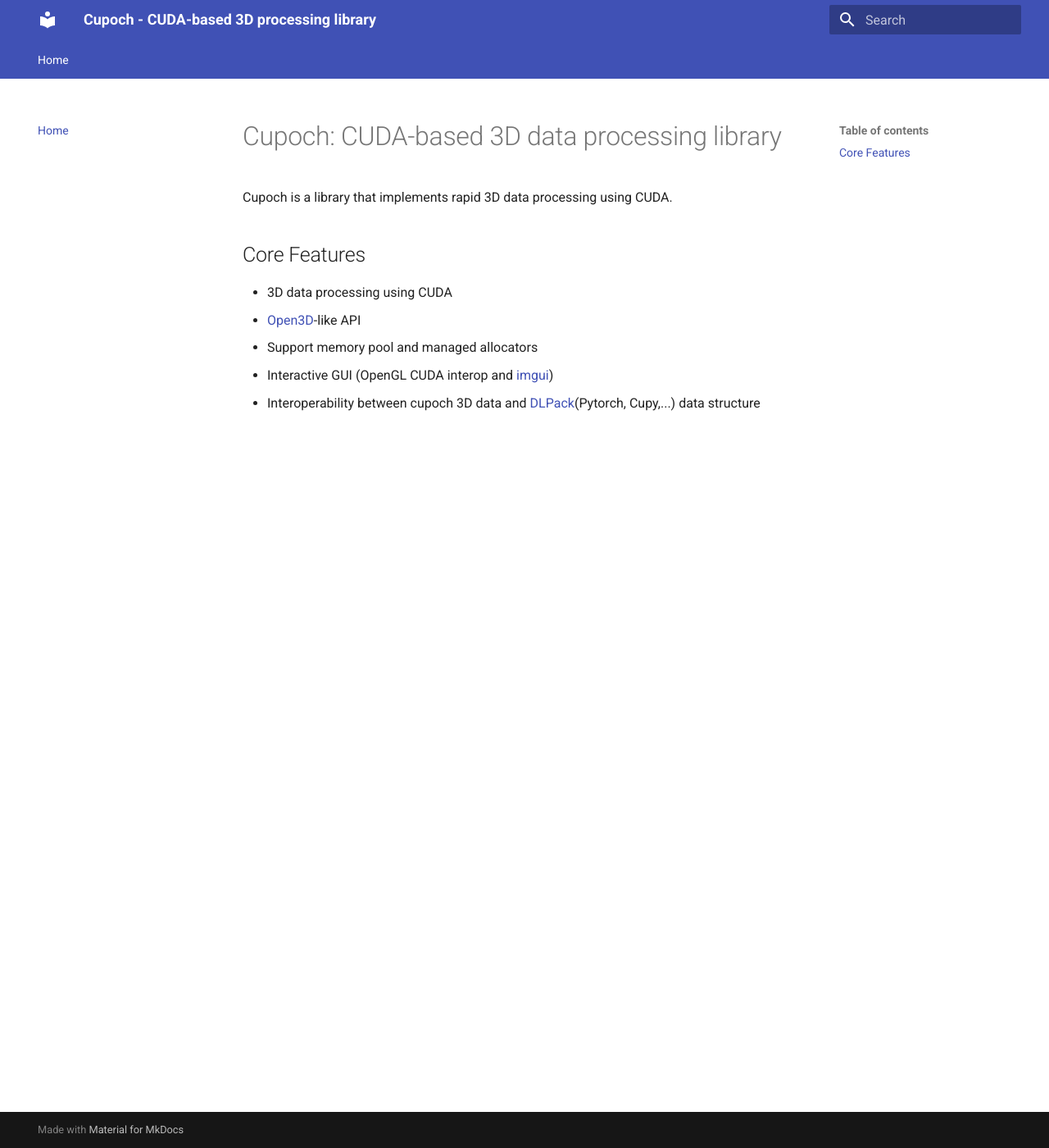
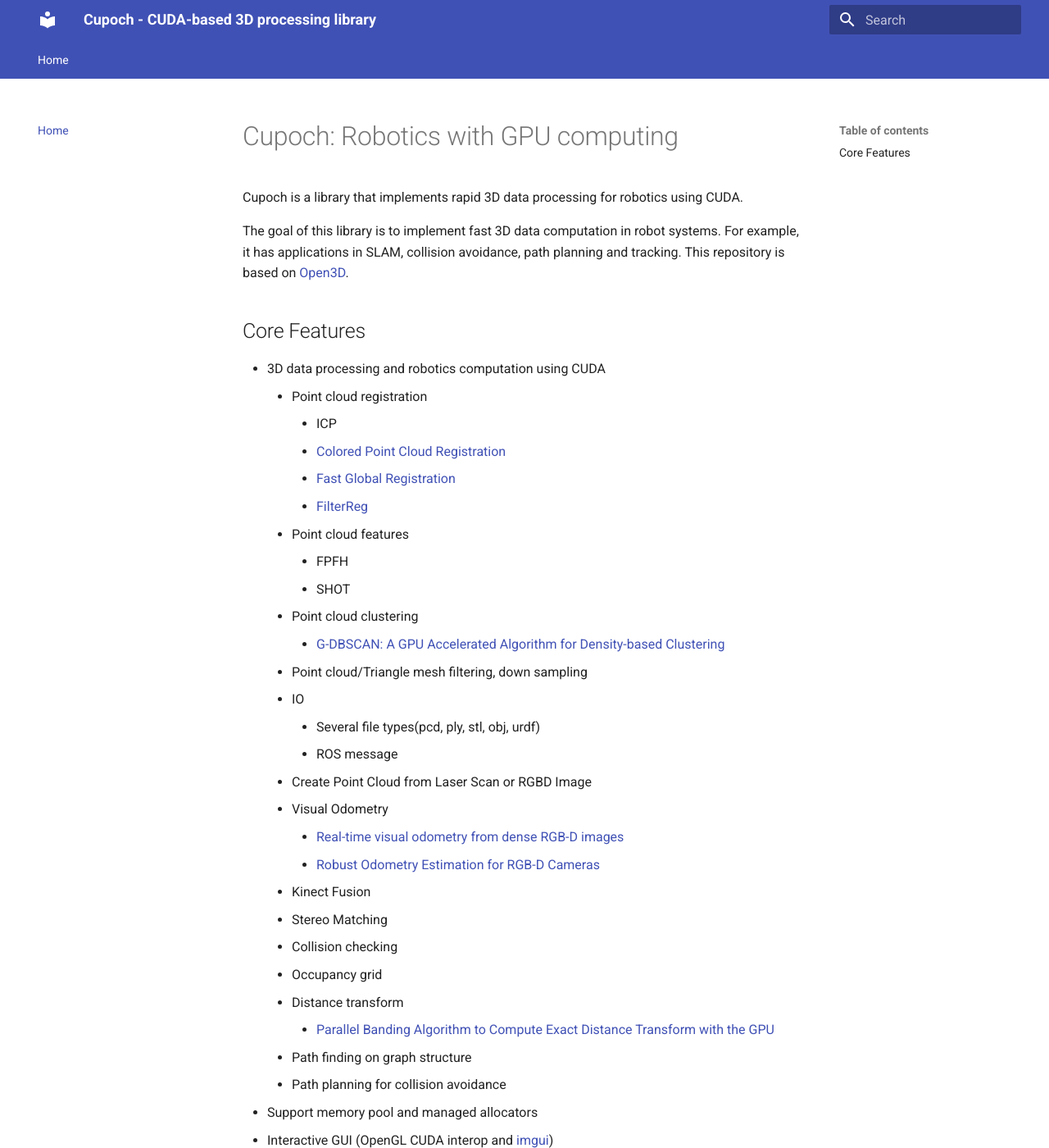
Before and after one commit to neka-nat/cupoch, an MkDocs documentation site: the page built from docs/index.md, in a window 1280 px wide and 1400 px high. Shown: the whole window at 82% size. Built offline with MkDocs 1.6.1 and Material for MkDocs 9.7.7, drawn with Linux system fonts in a browser that asks for light colours.

Commit message:
update doc

```diff
--- a/docs/index.md
+++ b/docs/index.md
@@ -1,11 +1,40 @@
-# Cupoch: CUDA-based 3D data processing library
+# Cupoch: Robotics with GPU computing
 
-Cupoch is a library that implements rapid 3D data processing using CUDA.
+Cupoch is a library that implements rapid 3D data processing for robotics using CUDA.
+
+The goal of this library is to implement fast 3D data computation in robot systems.
+For example, it has applications in SLAM, collision avoidance, path planning and tracking.
+This repository is based on [Open3D](https://github.com/intel-isl/Open3D).
 
 ## Core Features
 
-* 3D data processing using CUDA
-* [Open3D](https://github.com/intel-isl/Open3D)-like API
+* 3D data processing and robotics computation using CUDA
+    * Point cloud registration
+        * ICP
+        * [Colored Point Cloud Registration](https://ieeexplore.ieee.org/document/8237287)
+        * [Fast Global Registration](http://vladlen.info/papers/fast-global-registration.pdf)
+        * [FilterReg](https://arxiv.org/abs/1811.10136)
+    * Point cloud features
+        * FPFH
+        * SHOT
+    * Point cloud clustering
+        * [G-DBSCAN: A GPU Accelerated Algorithm for Density-based Clustering](https://www.sciencedirect.com/science/article/pii/S1877050913003438)
+    * Point cloud/Triangle mesh filtering, down sampling
+    * IO
+        * Several file types(pcd, ply, stl, obj, urdf)
+        * ROS message
+    * Create Point Cloud from Laser Scan or RGBD Image
+    * Visual Odometry
+        * [Real-time visual odometry from dense RGB-D images](https://ieeexplore.ieee.org/document/6130321)
+        * [Robust Odometry Estimation for RGB-D Cameras](https://ieeexplore.ieee.org/document/6631104)
+    * Kinect Fusion
+    * Stereo Matching
+    * Collision checking
+    * Occupancy grid
+    * Distance transform
+        * [Parallel Banding Algorithm to Compute Exact Distance Transform with the GPU](https://www.comp.nus.edu.sg/~tants/pba.html)
+    * Path finding on graph structure
+    * Path planning for collision avoidance
 * Support memory pool and managed allocators
 * Interactive GUI (OpenGL CUDA interop and [imgui](https://github.com/ocornut/imgui))
 * Interoperability between cupoch 3D data and [DLPack](https://github.com/dmlc/dlpack)(Pytorch, Cupy,...) data structure
```
